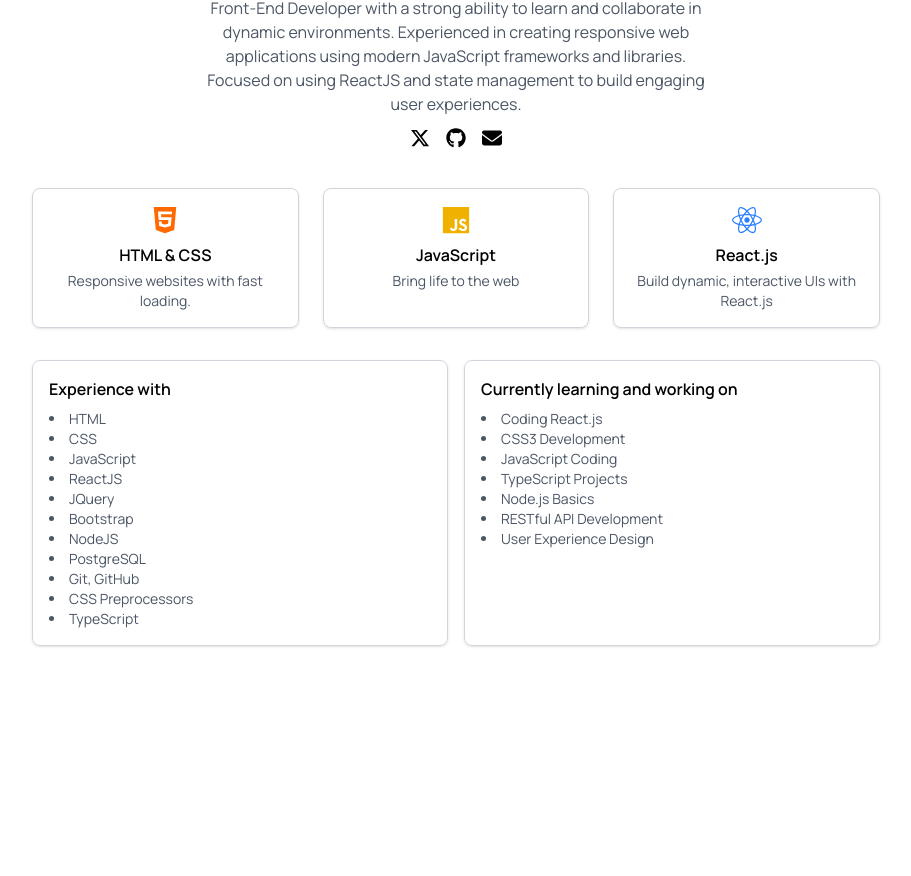
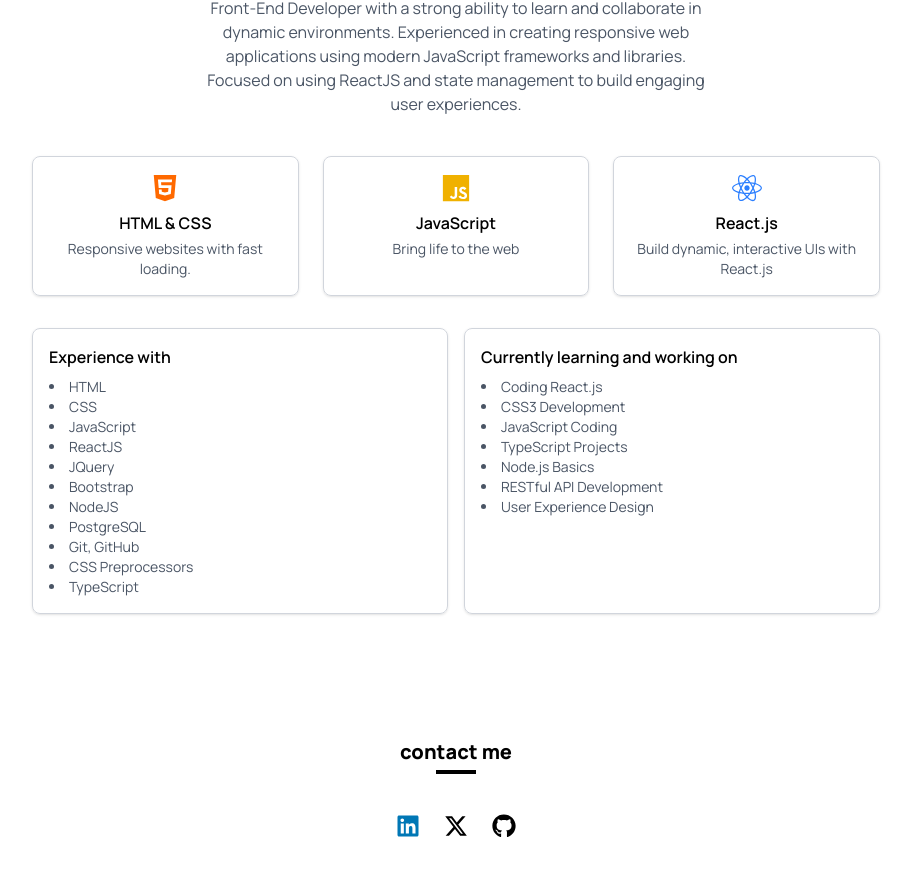
Before and after one commit to saeedhalabi/Portfolio, a React (Vite) app: page / in a window 1280 px wide. Shown: the part 1915-2791 px from the top of the page, without its empty margins (184-1095 px from the left). Before the commit the page ends 2585 px from the top, so only its background shows below. Built offline with nearby package versions, Linux system fonts and the light colour scheme; a web font is replaced by a local one.

Commit message:
Add contact section

```diff
--- a/src/App.jsx
+++ b/src/App.jsx
@@ -4,6 +4,7 @@ import Hero from "./Components/Hero";
 import Experience from "./Components/Experience";
 import Projects from "./Components/Projects";
 import About from "./Components/About";
+import Contact from "./Components/Contact";
 const App = () => {
   return (
     <main className="grid col-span-full">
@@ -12,6 +13,7 @@ const App = () => {
       <Experience />
       <Projects />
       <About />
+      <Contact />
     </main>
   );
 };
--- a/src/Components/About.jsx
+++ b/src/Components/About.jsx
@@ -1,14 +1,6 @@
 import React, { useEffect } from "react";
 import SaeedImage from "../../src/images/saeed-profile.jpg";
-import {
-  FaHtml5,
-  FaCss3Alt,
-  FaJs,
-  FaReact,
-  FaGithub,
-  FaXTwitter,
-  FaEnvelope,
-} from "react-icons/fa6";
+import { FaHtml5, FaCss3Alt, FaJs, FaReact } from "react-icons/fa6";
 import AOS from "aos";
 import "aos/dist/aos.css";
 
@@ -47,30 +39,6 @@ const About = () => {
             Focused on using ReactJS and state management to build engaging user
             experiences.
           </p>
-          <div className="flex space-x-4 mt-3 text-xl">
-            <a
-              href="https://x.com/saeedhalabi_"
-              className="text-black font-light"
-              target="_blank"
-              rel="noopener noreferrer"
-            >
-              <FaXTwitter />
-            </a>
-            <a
-              href="https://github.com/saeedhalabi"
-              className="text-black font-light"
-              target="_blank"
-              rel="noopener noreferrer"
-            >
-              <FaGithub />
-            </a>
-            <a
-              href="mailto:saeedrhalabi@gmail.com"
-              className="text-black font-light"
-            >
-              <FaEnvelope />
-            </a>
-          </div>
         </div>
       </section>
 
--- /dev/null
+++ b/src/Components/Contact.jsx
@@ -0,0 +1,50 @@
+import React from "react";
+import {
+  FaXTwitter,
+  FaGithub,
+  FaEnvelope,
+  FaLinkedin,
+  FaInstagram,
+  FaDribbble,
+  FaYoutube,
+} from "react-icons/fa6";
+
+const Contact = () => {
+  return (
+    <main className="flex flex-col items-center mt-15 py-10">
+      <div className="text-center">
+        <h1 className="text-black font-extrabold text-xl">contact me</h1>
+        <div className="w-10 h-1 bg-black mx-auto mt-1"></div>
+      </div>
+      <div className="flex space-x-6 mt-10 text-2xl">
+        <a
+          href="https://www.linkedin.com/in/saeed-halabi"
+          className="text-[#0077B5]"
+          target="_blank"
+          rel="noopener noreferrer"
+        >
+          <FaLinkedin />
+        </a>
+
+        <a
+          href="https://x.com/saeedhalabi_"
+          target="_blank"
+          rel="noopener noreferrer"
+        >
+          <FaXTwitter />
+        </a>
+
+        <a
+          href="https://github.com/saeedhalabi"
+          className="text-black"
+          target="_blank"
+          rel="noopener noreferrer"
+        >
+          <FaGithub />
+        </a>
+      </div>
+    </main>
+  );
+};
+
+export default Contact;
```
